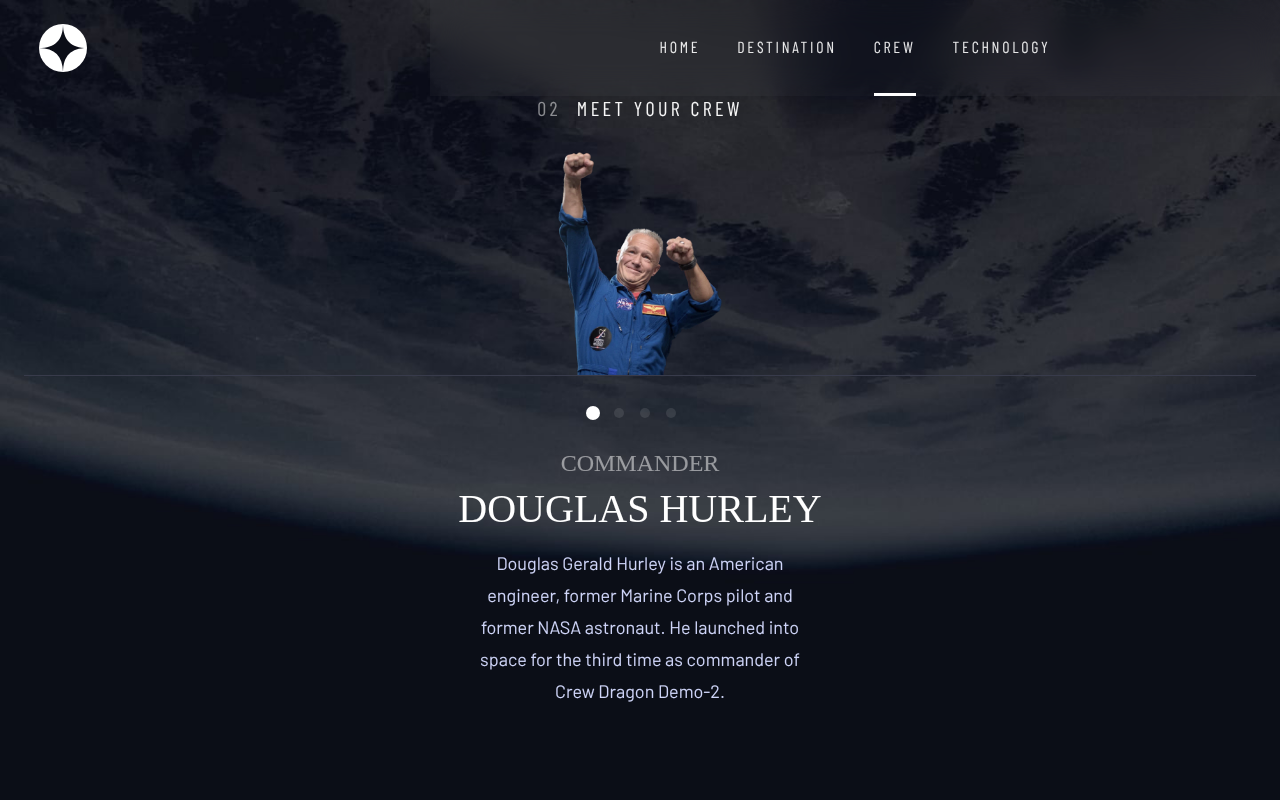
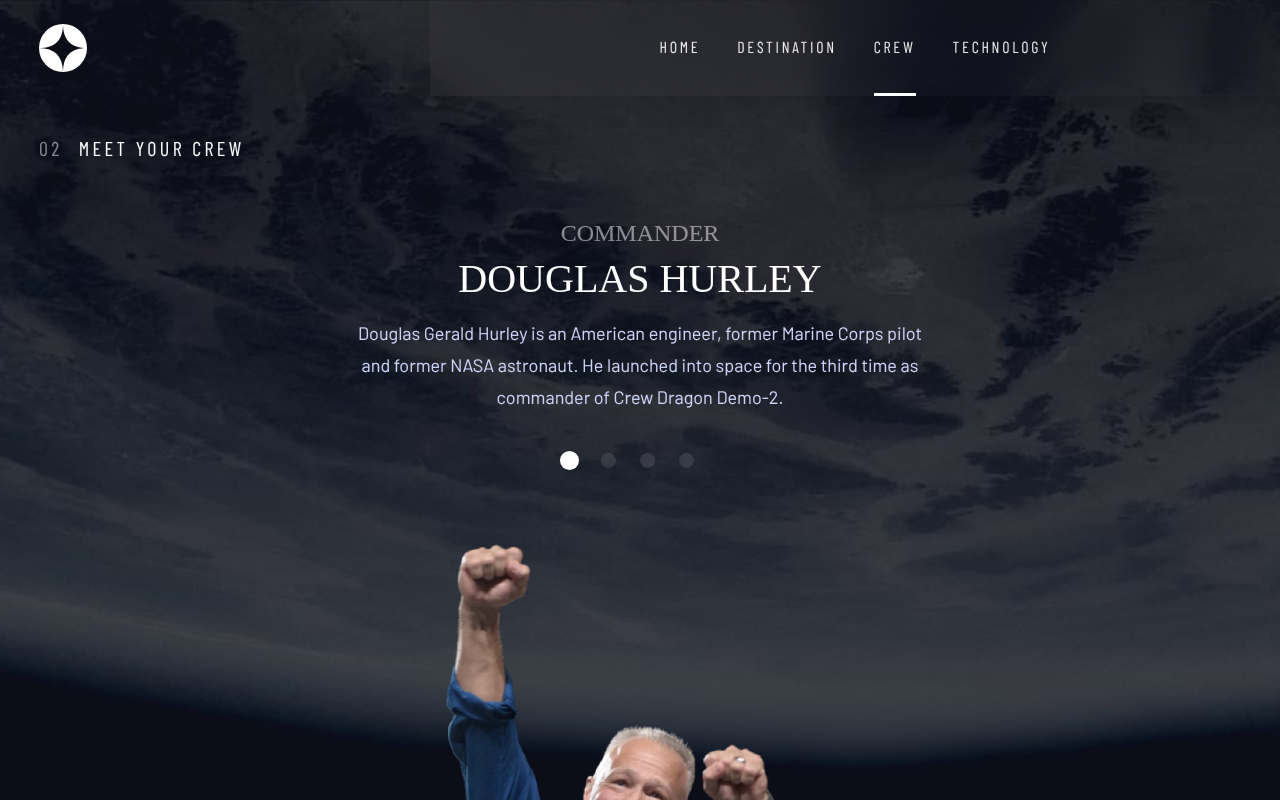
Before and after one commit to Ezeh20/space-tourism, a React (Vite) app: page /crew in a window 1280 px wide. Shown: the top 800 px of the page. Built offline with nearby package versions, Linux system fonts and the light colour scheme; a web font is replaced by a local one.

Commit message:
Style: technology Page

```diff
--- a/src/Layout/Nav-Bar/Navigation.module.scss
+++ b/src/Layout/Nav-Bar/Navigation.module.scss
@@ -47,7 +47,7 @@
                 @include view-max(767px) {
                     @include flexAd(column, _, fn.rem(32), initial, initial);
                     position: fixed;
-                    right: -100%;
+                    right: -100rem;
                     top: 0;
                     background: rgba(0, 0, 0, 0.1);
                     transition: all .3s ease-in-out;
@@ -149,6 +149,7 @@
 
             .navListActive {
                 right: 0;
+                z-index: 10;
             }
 
             .ham {
--- a/src/Pages/Crew/cre.module.scss
+++ b/src/Pages/Crew/cre.module.scss
@@ -8,8 +8,29 @@
     @include flex(column, _, fn.rem(32));
     overflow: hidden;
 
+    @include view(768px) {
+        margin-top: fn.rem(40);
+        margin-inline: fn.rem(39);
+        row-gap: fn.rem(60)
+    }
+
+    @include view(1440px) {
+        margin-inline: fn.rem(166.5);
+        margin-top: fn.rem(110);
+        row-gap: 0;
+    }
+
+    @include view(1900px) {
+        margin-left: fn.rem(390);
+    }
+
+
     .crewTitle {
         @include flexAd(_, fn.rem(16), _, _, center);
+
+        @include view(768px) {
+            justify-content: flex-start;
+        }
     }
 
     .crewTitle span {
@@ -17,35 +38,89 @@
     }
 
     .crewContent {
+        width: 100%;
 
         .crewData {
             @include flex(column, _, fn.rem(32));
 
+            @include view(768px) {
+                flex-direction: column-reverse
+            }
+
+            @include view(1440px) {
+                @include flex(row-reverse, _, fn.rem(32));
+                align-items: center;
+                justify-content: space-between
+            }
+
             .crewTop {
-                @include flex(column, _, _);
+                @include flex(column, 0, 0);
 
                 .crewImg {
                     width: 100%;
                     height: 223px;
                     object-fit: contain;
                     align-self: center;
+
+                    @include view(768px) {
+                        height: 532px;
+                    }
+
+                    @include view(1440px) {
+                        width: 100%;
+                        height: 720px;
+                        align-self: initial;
+                    }
+                    &::hover{
+                        background: #000;
+                    }
+
                 }
 
                 .crewLine {
                     width: 100%;
                     height: 1px;
                     background-color: $abstract;
+
+                    @include view(768px) {
+                        display: none
+                    }
+                }
+
+                @include view(768px) {
+                    margin-top: 44px;
+                }
+
+                @include view(1440px) {
+                    margin-top: 0;
                 }
             }
 
             .crewBottom {
                 @include flex(column, _, fn.rem(32));
 
+                @include view(768px) {
+                    @include flex(column-reverse, _, fn.rem(40));
+                }
+
+                @include view(1440px) {
+                    row-gap: 120px;
+
+                }
+
                 .crewPerson {
                     @include flex(column, _, fn.rem(16));
 
+                    @include view(1440px) {
+                        row-gap: fn.rem(27);
+                    }
+
                     .personTop {
                         @include flex(column, _, fn.rem(8));
+
+                        @include view(1440px) {
+                            row-gap: fn.rem(15);
+                        }
 
                         .crewRole {
                             opacity: .5;
@@ -54,12 +129,23 @@
                     }
 
                     .crewBio {
-                        width: 327px;
+                        min-width: fn.rem(327);
+                        max-width: fn.rem(592);
                         align-self: center;
 
                         @include view-max(350px) {
                             width: 100%;
                         }
+
+                        @include view(1440px) {
+                            width: fn.rem(444);
+                            height: fn.rem(128);
+                            align-self: initial;
+                        }
+                    }
+
+                    &::hover {
+                        cursor: grab;
                     }
                 }
             }
--- a/src/Pages/Crew/crew.jsx
+++ b/src/Pages/Crew/crew.jsx
@@ -63,7 +63,13 @@
   }
 
   return (
-    <div className={styles.crewContainer}>
+    <motion.div
+      initial={{ opacity: 0 }}
+      animate={{ opacity: 1 }}
+      transition={{ duration: 0.5 }}
+      exit={{ opacity: 0 }}
+      className={styles.crewContainer}
+    >
       <p className={`${styles.crewTitle} menu2`}>
         <span>02</span>MEET YOUR CREW
       </p>
@@ -77,7 +83,8 @@
                 const { webp } = images
                 return (
                   <div key={name} className={styles.crewData}>
-                    <motion.div
+                    <div className={styles.crewTop}>
+                      <motion.img
                         data-page={currentPage}
                         variants={variants}
                         initial="enter"
@@ -85,22 +92,26 @@
                         exit="exit"
                         drag="x"
                         onDrag={detectPaginationGesture}
+                        onTouchStart={detectPaginationGesture}
+                        onTouchMove={() => (hasPaginated.current = false)}
                         onDragStart={() => (hasPaginated.current = false)}
                         onDragEnd={() => (hasPaginated.current = true)}
                         // Snap the component back to the center if it hasn't paginated
-                      dragConstraints={{ left: 0, right: 0, top: 0, bottom: 0 }}
+                        dragConstraints={{
+                          left: 0,
+                          right: 0,
+                          top: 0,
+                          bottom: 0,
+                        }}
                         // This will be used for components to resolve all other variants, in
                         // this case initial and animate.
                         custom={direction}
-                      className={styles.crewTop}
-                    >
-                      <img
                         src={webp}
                         alt={`${name}`}
                         className={styles.crewImg}
                       />
                       <div className={styles.crewLine} />
-                    </motion.div>
+                    </div>
                     <div className={styles.crewBottom}>
                       <Pagination
                         currentPage={currentPage}
@@ -114,6 +125,8 @@
                         exit="exit"
                         drag="x"
                         onDrag={detectPaginationGesture}
+                        onTouchStart={detectPaginationGesture}
+                        onTouchMove={() => (hasPaginated.current = false)}
                         onDragStart={() => (hasPaginated.current = false)}
                         onDragEnd={() => (hasPaginated.current = true)}
                         // Snap the component back to the center if it hasn't paginated
@@ -143,7 +156,7 @@
           </div>
         </AnimatePresence>
       </div>
-    </div>
+    </motion.div>
   )
 }
 export default CrewContent
--- a/src/Pages/Crew/dot.scss
+++ b/src/Pages/Crew/dot.scss
@@ -1,4 +1,5 @@
 @use '../../scss/global/colors'as *;
+@use '../../scss/utils/_mixins.scss'as *;
 
 .dot-click {
 
@@ -12,6 +13,12 @@
         border-radius: 50%;
         position: relative;
 
+        @include view(768px) {
+            width: 15px;
+            height: 15px;
+            margin-right: 24px;
+        }
+
         &:hover {
             background: rgba(255, 255, 255, 0.5);
         }
@@ -24,6 +31,10 @@
             position: absolute;
             top: -2px;
             left: -2px;
+            @include view(768px) {
+                width: 19px;
+                height: 19px;
+            }
         }
     }
 }
--- a/src/Pages/Crew/pagination.scss
+++ b/src/Pages/Crew/pagination.scss
@@ -1,4 +1,11 @@
+@use '../../scss/utils/_mixins.scss'as *;
+
 .dots {
-    display: flex;
-    justify-content: center;
+  display: flex;
+  justify-content: center;
+
+  @include view(1440px) {
+    justify-content: flex-start;
+    padding-left: .2rem;
   }
+}
--- a/src/Pages/Destination/destination.module.scss
+++ b/src/Pages/Destination/destination.module.scss
@@ -6,6 +6,7 @@
 .destination {
     background-image: url(/public/images/destination/background-destination-mobile.jpg);
     @include background;
+    overflow: hidden;
 
     @include view(428px) {
         background-image: url(/public/images/destination/background-destination-tablet.jpg);
--- /dev/null
+++ b/src/Pages/Technology/techTop.jsx
@@ -0,0 +1,18 @@
+import React from 'react'
+import PropTypes from 'prop-types'
+import styles from './Technology.module.scss'
+
+function Techtop({ portrait, landscape }) {
+  return (
+    <div className={styles.techTop}>
+      <img src={landscape} alt="landscape" className={styles.imgLandscape} />
+      <img src={portrait} alt="portrait" className={styles.imgPortrait} />
+    </div>
+  )
+}
+
+export default Techtop
+Techtop.propTypes = {
+  portrait: PropTypes.string.isRequired,
+  landscape: PropTypes.string.isRequired,
+}
--- a/src/scss/utils/_mixins.scss
+++ b/src/scss/utils/_mixins.scss
@@ -161,9 +161,12 @@
     }
 
     @include view(1440px) {
-        font-size: fn.rem(56);
+        font-size: fn.rem(46);
         line-height: fn.rem(64.18);
         text-align: left;
+    }
+    @include view(1600px) {
+        font-size: fn.rem(56);
     }
 }
 
```
Also changed, not shown: data.json (+6 -6 lines), src/Pages/Technology/Technology.module.scss (+117 -0 lines), src/Pages/Technology/index.jsx (+30 -2 lines), src/Pages/Technology/techBottom.jsx (added, +47 -0 lines). Lines whose indentation alone changed are shown as unchanged.
